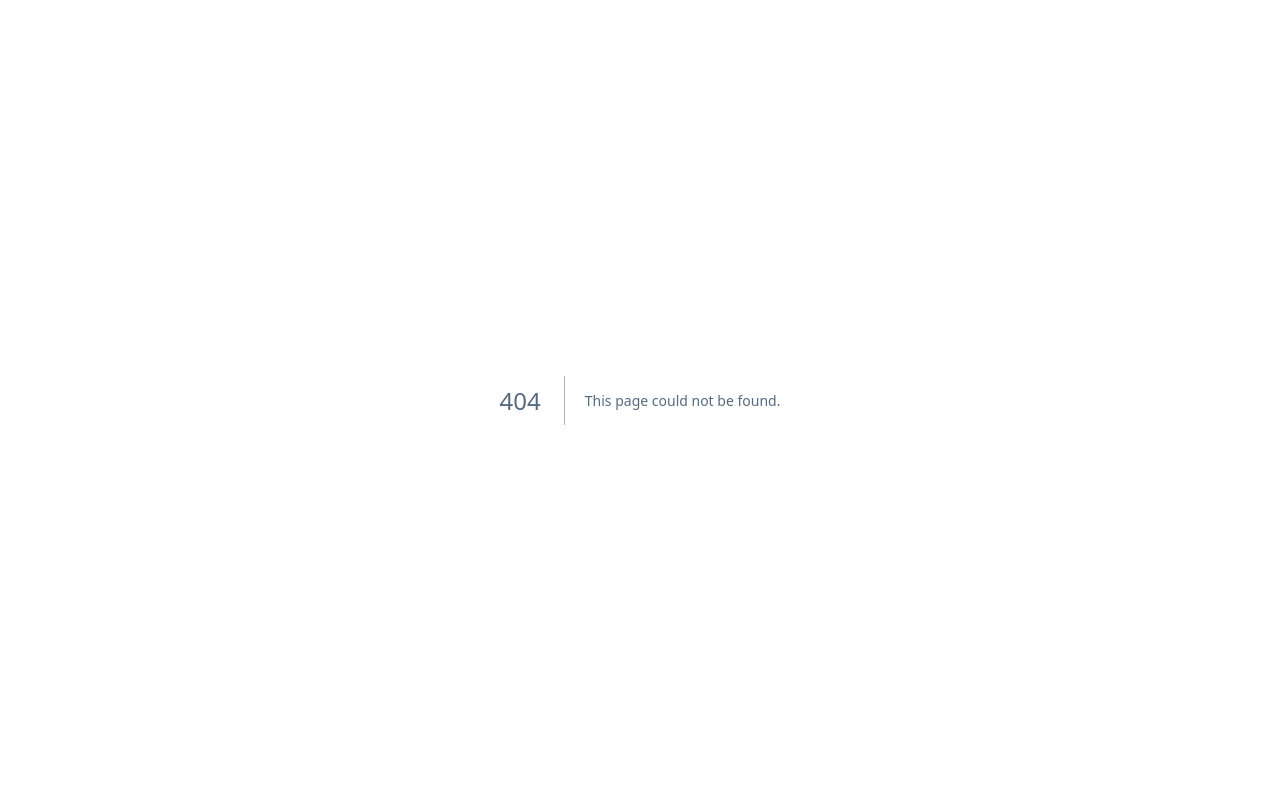
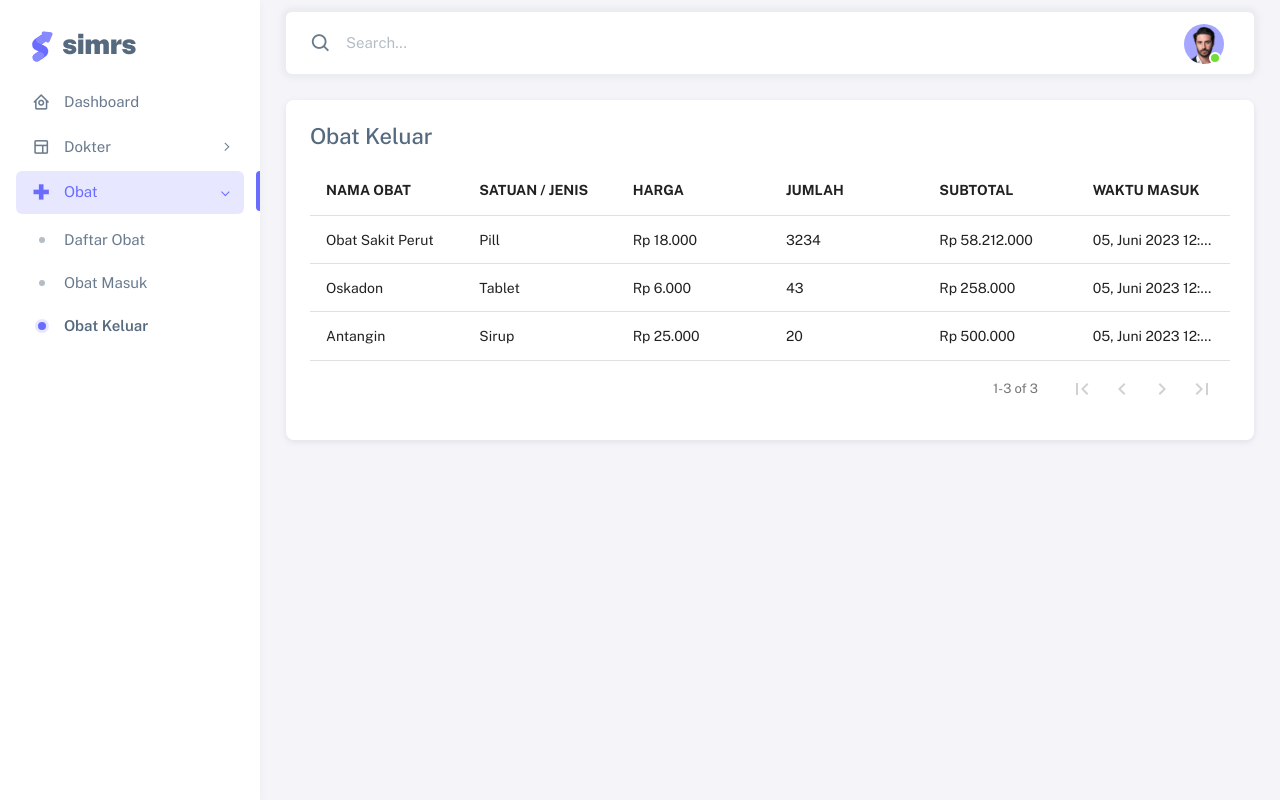
Before and after one commit to loofytech/simrs-fe, a Next.js app: page /medicine/out in a window 1280 px wide. Before the commit this address had no page. Built offline with nearby package versions, Linux system fonts and the light colour scheme.

Commit message:
halaman obat masuk dan keluar

```diff
--- a/components/Sidebar.tsx
+++ b/components/Sidebar.tsx
@@ -21,7 +21,9 @@ const menus = [
     label: "Obat",
     icon: "bx-plus-medical",
     children: [
-      {path: "", label: "Daftar Obat"}
+      {path: "", label: "Daftar Obat"},
+      {path: "/entry", label: "Obat Masuk"},
+      {path: "/out", label: "Obat Keluar"}
     ]
   }
 ];
--- /dev/null
+++ b/pages/medicine/out.tsx
@@ -0,0 +1,43 @@
+import AppLayout from "@/layouts/AppLayout";
+import ModalMedicine from "@/components/Modal/ModalMedicine";
+import TableData from "@/components/Table/DataTable";
+import { formatIDR } from "@/utils/globalFunction";
+
+export default function MedicineOut() {
+  const columns = [
+    {name: "NAMA OBAT", selector: (row: any) => row.name},
+    {name: "SATUAN / JENIS", selector: (row: any) => row.unit},
+    {name: "HARGA", selector: (row: any) => {
+      return formatIDR(row.price, "Rp ");
+    }},
+    {name: "JUMLAH", selector: (row: any) => row.qty},
+    {name: "SUBTOTAL", selector: (row: any) => {
+      return formatIDR(row.sub_total, "Rp ");
+    }},
+    {name: "WAKTU MASUK", selector: (row: any) => row.created_at}
+  ];
+
+  const data = [
+    {id: 1, name: "Obat Sakit Perut", unit: "Pill", price: 18000, qty: 3234, sub_total: 18000 * 3234, created_at: "05, Juni 2023 12:24 WIB"},
+    {id: 2, name: "Oskadon", unit: "Tablet", price: 6000, qty: 43, sub_total: 6000 * 43, created_at: "05, Juni 2023 12:24 WIB"},
+    {id: 3, name: "Antangin", unit: "Sirup", price: 25000, qty: 20, sub_total: 25000 * 20, created_at: "05, Juni 2023 12:24 WIB"}
+  ];
+
+  return (
+    <AppLayout>
+      <div className="row">
+        <div className="col-lg-12 order-0">
+          <div className="card">
+            <div className="card-body">
+              <h4 className="mb-3">Obat Keluar</h4>
+              {/* <div className="d-flex align-items-center gap-1 mb-2">
+                <ModalMedicine type="create" label="Tambah Data" className="btn btn-primary" />
+              </div> */}
+              <TableData column={columns} data={data} />
+            </div>
+          </div>
+        </div>
+      </div>
+    </AppLayout>
+  );
+}
```
Also changed, not shown: components/Modal/ModalMedicine.tsx (+0 -13 lines), pages/medicine/entry.tsx (added, +43 -0 lines).
